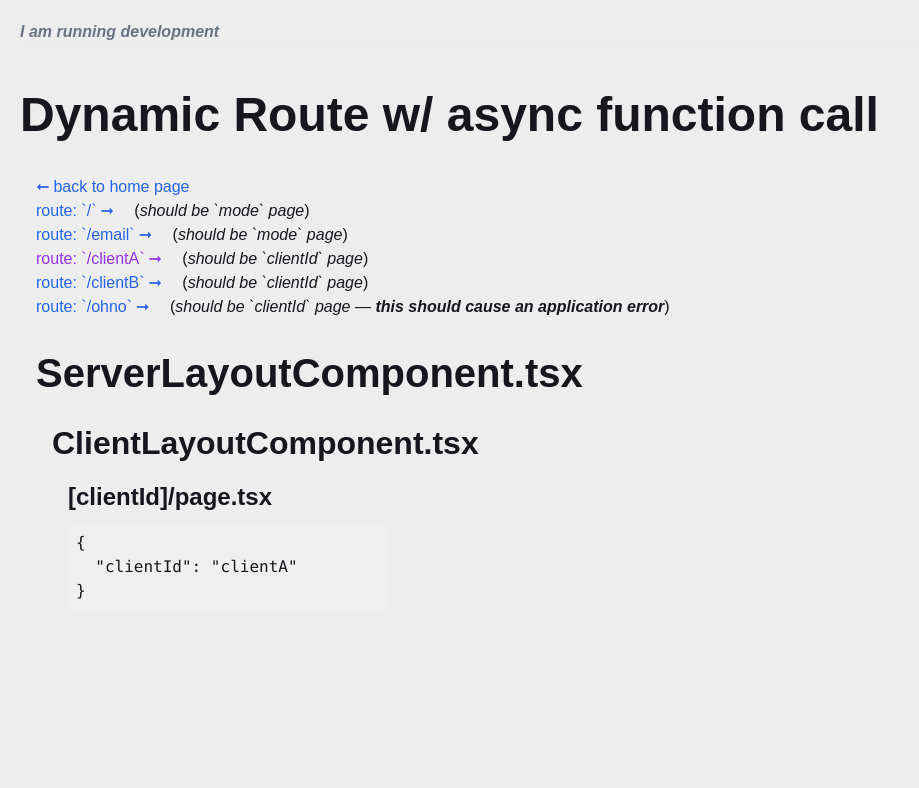
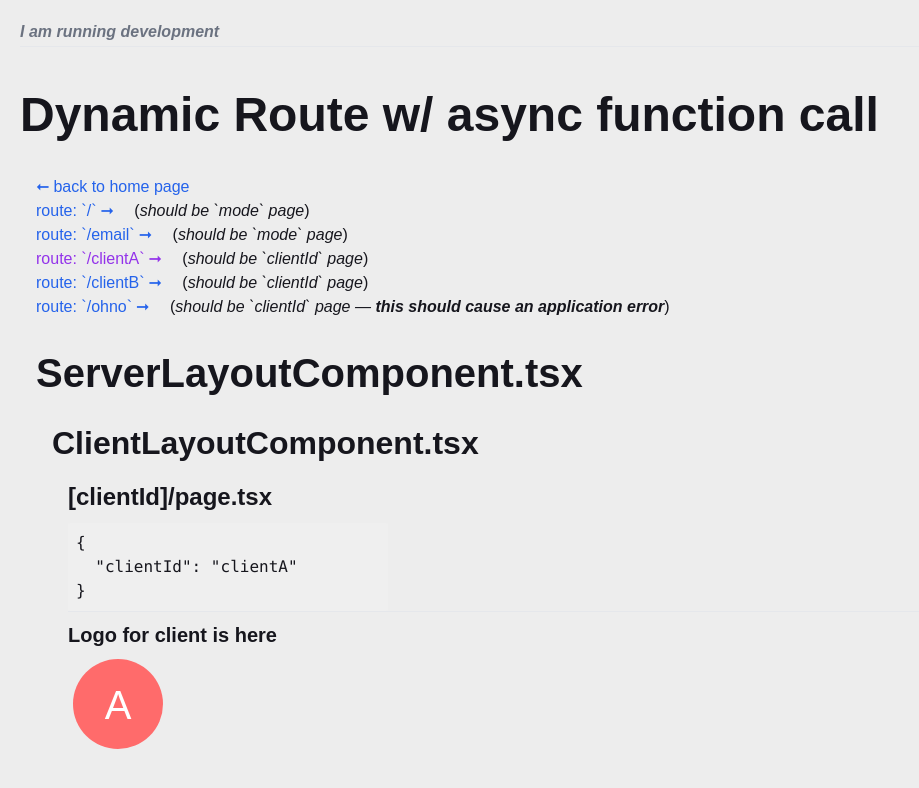
Before and after one commit to tbremer/next-dynamic-routes-issue, a Next.js app: page /dynamic-route/clientA in a window 1280 px wide. Shown: the top 788 px of the page, without its empty margins (0-919 px from the left). Built offline with nearby package versions, Linux system fonts and the light colour scheme.

Commit message:
add logos for simple application error example

```diff
--- a/app/dynamic-route/[clientId]/page.tsx
+++ b/app/dynamic-route/[clientId]/page.tsx
@@ -12,7 +12,7 @@ export function generateStaticParams(): { clientId: string }[] {
 
 export default async function ClientIDPage({
   params,
-}: { params: Promise<{ clientId: ReactNode }> }): Promise<JSX.Element> {
+}: { params: Promise<{ clientId: string }> }): Promise<JSX.Element> {
   const { clientId } = await params;
   return (
     <>
@@ -20,6 +20,77 @@ export default async function ClientIDPage({
       <code>
         <pre>{JSON.stringify({ clientId }, null, 2)}</pre>
       </code>
+      <hr />
+      <h5>Logo for client is here</h5>
+      {LOGOS.get(clientId)}
     </>
   );
 }
+
+const LOGOS = new Map(
+  Object.entries({
+    clientA: (
+      <svg
+        width="100"
+        height="100"
+        viewBox="0 0 100 100"
+        xmlns="http://www.w3.org/2000/svg"
+      >
+        <title>Client A Logo</title>
+        <circle cx="50" cy="50" r="45" fill="#FF6B6B" />
+        <text
+          x="50"
+          y="65"
+          fontFamily="Arial, sans-serif"
+          fontSize="40"
+          fill="white"
+          textAnchor="middle"
+        >
+          A
+        </text>
+      </svg>
+    ),
+    clientB: (
+      <svg
+        width="100"
+        height="100"
+        viewBox="0 0 100 100"
+        xmlns="http://www.w3.org/2000/svg"
+      >
+        <title>Client B Logo</title>
+        <rect x="5" y="5" width="90" height="90" fill="#4ECDC4" />
+        <text
+          x="50"
+          y="65"
+          fontFamily="Arial, sans-serif"
+          fontSize="40"
+          fill="white"
+          textAnchor="middle"
+        >
+          B
+        </text>
+      </svg>
+    ),
+    clientC: (
+      <svg
+        width="100"
+        height="100"
+        viewBox="0 0 100 100"
+        xmlns="http://www.w3.org/2000/svg"
+      >
+        <title>Client C Logo</title>
+        <polygon points="50,5 95,95 5,95" fill="#45B7D1" />
+        <text
+          x="50"
+          y="75"
+          fontFamily="Arial, sans-serif"
+          fontSize="40"
+          fill="white"
+          textAnchor="middle"
+        >
+          C
+        </text>
+      </svg>
+    ),
+  }),
+);
```
